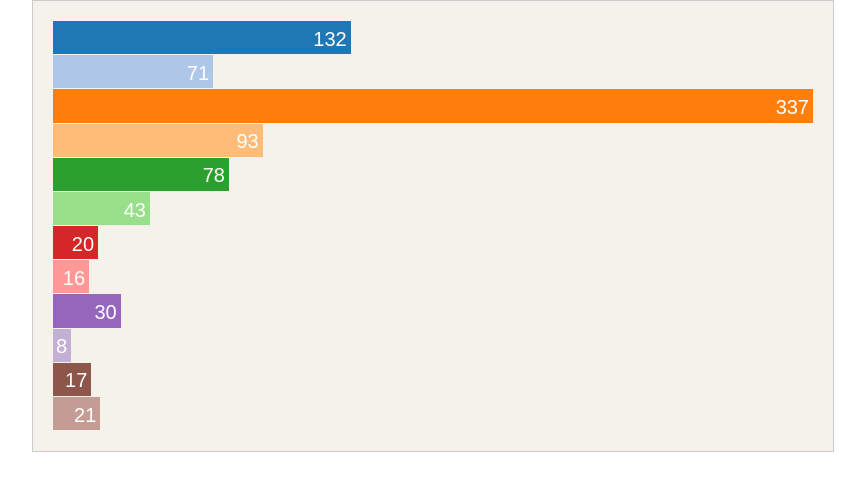
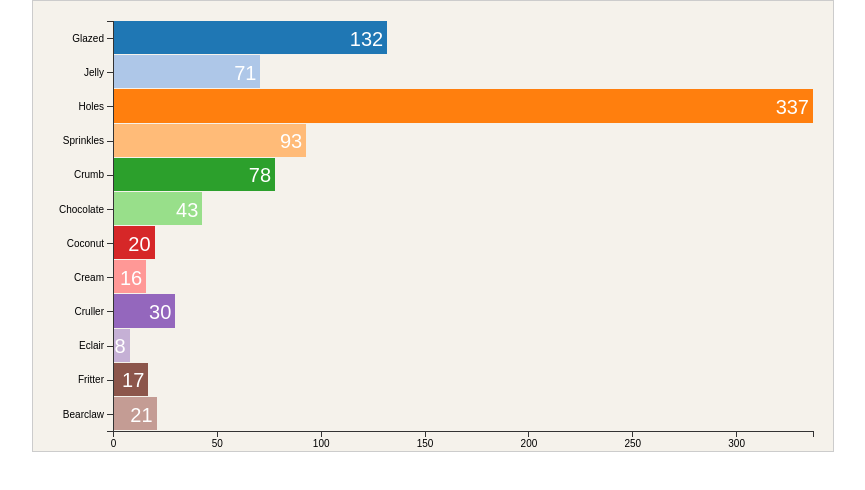
Before and after one commit to cleriphil/d3tut, a plain HTML site: page ComplexBarChart/index.html in a window 1280 px wide. Shown: the whole page, without its empty margins (207-1072 px from the left). Drawn offline with Linux system fonts and the light colour scheme.

Commit message:
add x and y axis

```diff
--- a/ComplexBarChart/barGraph.js
+++ b/ComplexBarChart/barGraph.js
@@ -20,9 +20,11 @@ window.onload = function(){
   var margin = {
     top: 20,
     bottom: 20,
-    left: 20,
+    left: 80,
     right: 20
   };
+
+  //width and height of chart
   var width = w - margin.left - margin.right;
   var height = h - margin.top - margin.bottom;
 
@@ -49,6 +51,7 @@ window.onload = function(){
   //20 colors
   var ordinalColorScale = d3.scaleOrdinal(d3.schemeCategory20);
 
+
   var svg = d3.select('body').append('svg') //select body text-align and append svg tag
               .attr('id', 'chart')
               .attr('width', w)
@@ -56,7 +59,9 @@ window.onload = function(){
 
   var chart = svg.append('g') //great svg group
               .classed('display', true)
-              .attr('transform','translate(' + margin.top + ',' + margin.left +')');
+              .attr('transform','translate(' + margin.left + ',' + margin.top +')');
+
+
 
   function plot(params){
     this.selectAll('.bar')
@@ -103,6 +108,16 @@ window.onload = function(){
           .text(function(d){
             return d.value; //display value
           });
+
+      this.append("g")
+        .classed('x axis', true)
+        .attr("transform", "translate(" + 0 + "," + height + ")")
+        .call(d3.axisBottom(x));
+
+      this.append("g")
+        .classed('y axis', true)
+        .attr("transform", "translate(0,0)")
+        .call(d3.axisLeft(y));
   }
 
   plot.call(chart, {
--- a/ComplexBarChart/main.css
+++ b/ComplexBarChart/main.css
@@ -19,3 +19,10 @@ body,html {
   text-anchor: end;
   font-size:20px;
 }
+
+.axis path,
+.axis line {
+  fill: none;
+  stroke: #333;
+  shape-rendering: crispEdges;
+}
```
